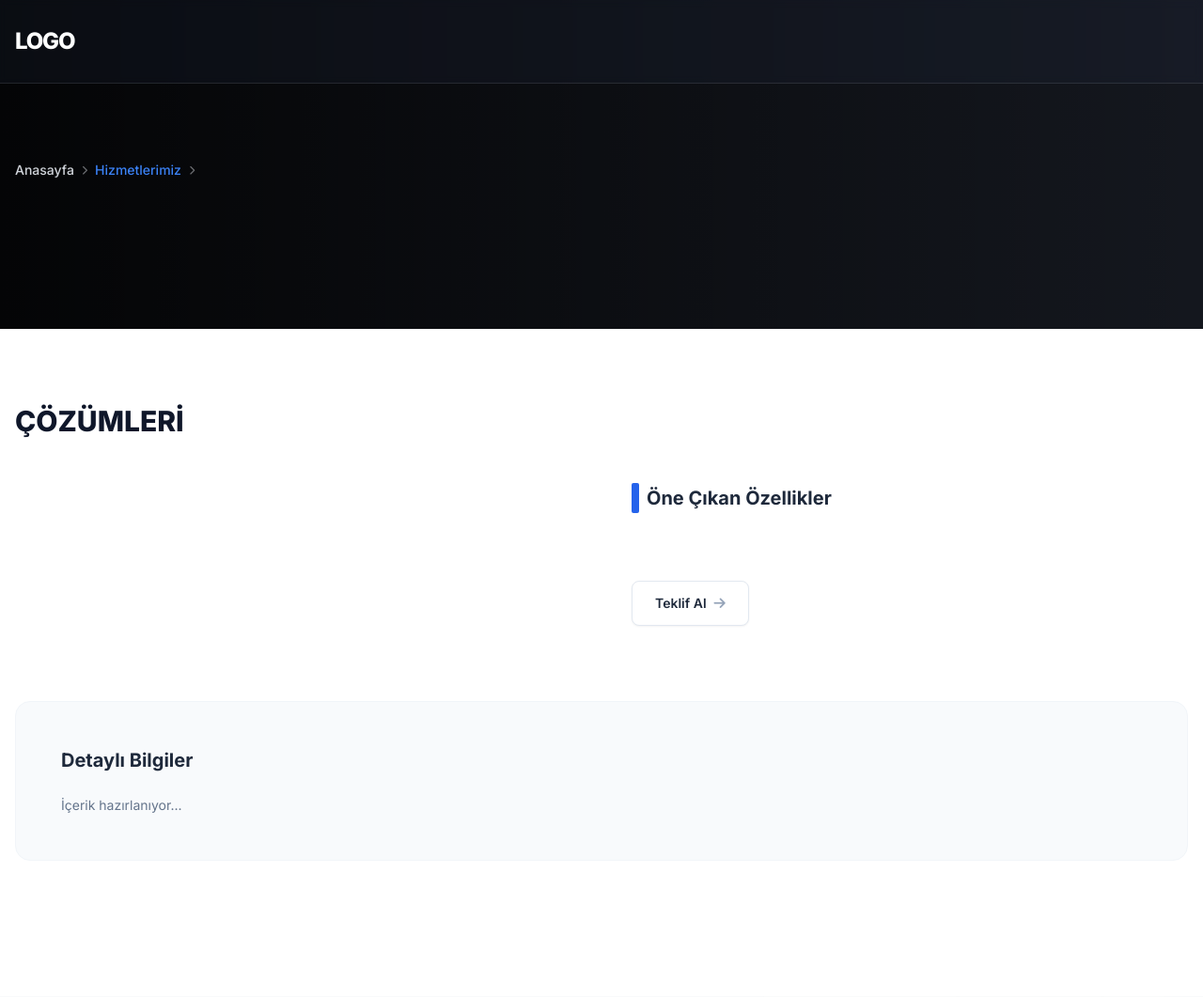
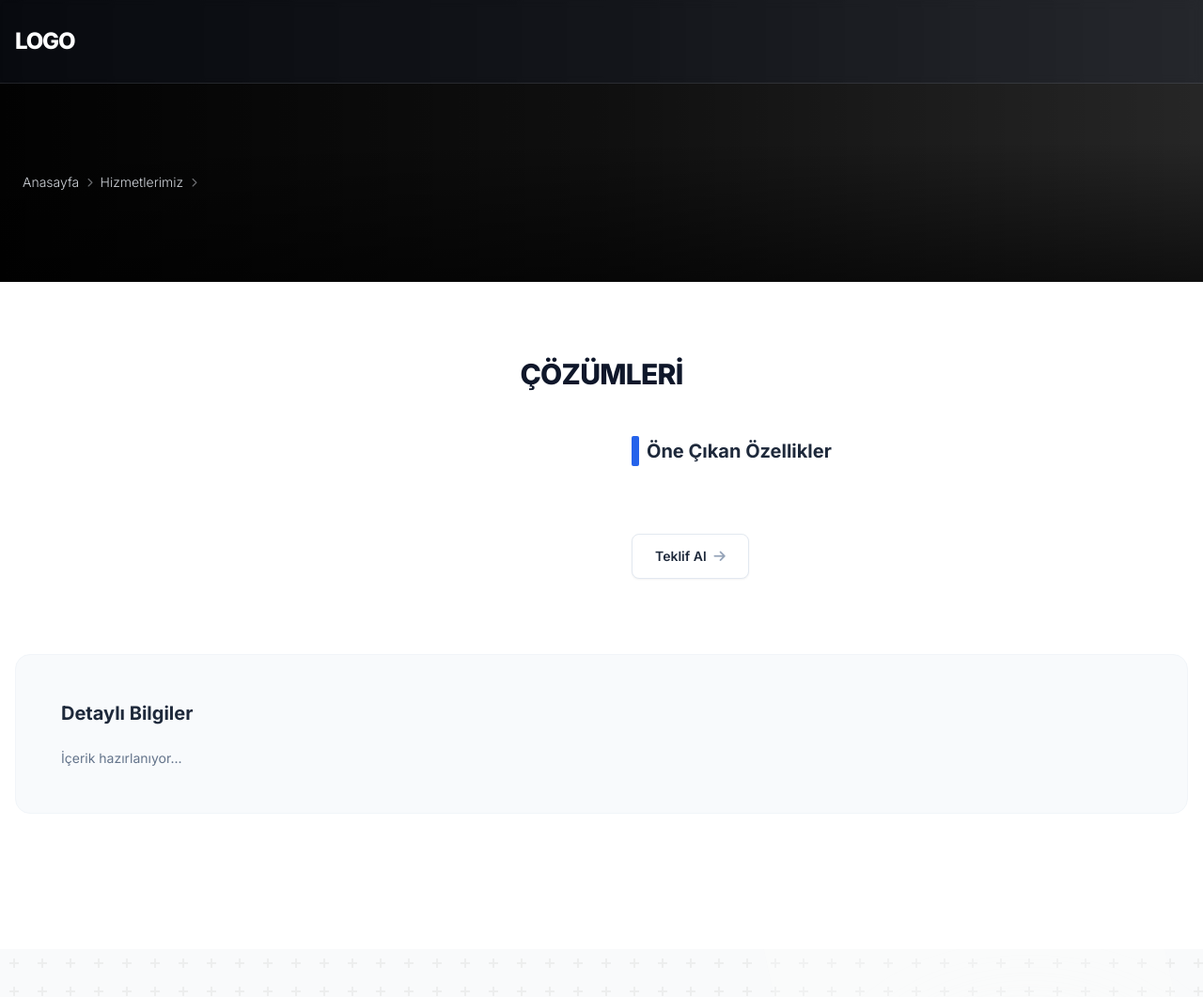
Before and after one commit to gokayeren/ekosan_project, a Flask app: template app/templates/service_detail.html in a window 1280 px wide. Shown: the top 1061 px of the page at 94% size. Run offline with Flask 3, Linux system fonts and the light colour scheme; the template is opened without the code that fills it, so the values that code supplies are empty; some libraries are stand-ins or nearby versions.

Commit message:
servicefix

```diff
--- a/app/templates/service_detail.html
+++ b/app/templates/service_detail.html
@@ -5,32 +5,43 @@
 
 {% block content %}
 
-<div class="relative w-full h-[250px] lg:h-[350px] bg-neutral-900 overflow-hidden">
+<div class="relative w-full h-[200px] lg:h-[300px] bg-neutral-900 overflow-hidden font-sans group">
+
     <div class="absolute inset-0 z-0">
         {% if service.detail_image_path %}
             <img src="{{ url_for('static', filename='uploads/' + service.detail_image_path) }}"
-                 class="w-full h-full object-cover opacity-40" alt="{{ service.title }}">
+                 class="w-full h-full object-cover animate-hero-slow"
+                 alt="{{ service.title }}">
         {% elif service.image_path %}
             <img src="{{ url_for('static', filename='uploads/' + service.image_path) }}"
-                 class="w-full h-full object-cover opacity-40 blur-sm" alt="{{ service.title }}">
+                 class="w-full h-full object-cover animate-hero-slow blur-sm"
+                 alt="{{ service.title }}">
         {% else %}
-            <div class="w-full h-full bg-slate-900 opacity-40"></div>
+            <div class="w-full h-full bg-neutral-800"></div>
         {% endif %}
     </div>
 
-    <div class="absolute inset-0 bg-gradient-to-r from-black/80 via-black/40 to-transparent z-10"></div>
+    <div class="absolute inset-0 z-10 hero-pattern-bold pointer-events-none opacity-20"></div>
+    <div class="absolute inset-0 z-10 bg-gradient-to-r from-black/95 via-black/60 to-transparent pointer-events-none"></div>
+    <div class="absolute inset-0 z-10 bg-gradient-to-t from-black/60 via-transparent to-transparent pointer-events-none"></div>
 
-    <div class="relative z-20 container mx-auto px-4 h-full flex flex-col justify-center items-start text-left">
-        <h1 class="text-3xl md:text-5xl font-black text-white tracking-tight mb-3 uppercase drop-shadow-lg">
-            {{ service.title }}
-        </h1>
+    <div class="relative z-20 container mx-auto px-6 max-w-7xl h-full flex flex-col justify-center">
+        <div class="w-full max-w-3xl mt-16 md:mt-20">
 
-        <div class="flex items-center gap-2 text-xs md:text-sm font-medium text-gray-300">
-            <a href="{{ url_for('main.index') }}" class="hover:text-blue-500 transition-colors">Anasayfa</a>
-            <i class="fa fa-chevron-right text-[10px] opacity-50"></i>
-            <span class="text-blue-500">Hizmetlerimiz</span>
-            <i class="fa fa-chevron-right text-[10px] opacity-50"></i>
-            <span class="text-white opacity-80">{{ service.title }}</span>
+            <div class="text-left">
+                <h1 class="text-2xl md:text-4xl font-black text-white leading-[1.1] drop-shadow-lg tracking-tight mb-2 uppercase">
+                    {{ service.title }}
+                </h1>
+
+                <div class="flex items-center gap-2 text-xs md:text-sm font-light text-gray-300">
+                    <a href="{{ url_for('main.index') }}" class="hover:text-blue-500 transition-colors">Anasayfa</a>
+                    <i class="fa fa-chevron-right text-[10px] opacity-50"></i>
+                    <span class="cursor-default hover:text-blue-500 transition-colors">Hizmetlerimiz</span>
+                    <i class="fa fa-chevron-right text-[10px] opacity-50"></i>
+                    <span class="text-white font-medium">{{ service.title }}</span>
+                </div>
+            </div>
+
         </div>
     </div>
 </div>
@@ -38,12 +49,12 @@
 <section class="py-12 lg:py-20 bg-white relative">
     <div class="container mx-auto px-4 max-w-7xl">
 
-        <div class="max-w-4xl mb-12 space-y-3">
-            <h2 class="text-2xl md:text-3xl font-black text-slate-900 uppercase leading-tight">
+        <div class="text-center max-w-3xl mx-auto mb-12 space-y-2">
+            <h2 class="text-2xl md:text-3xl font-black text-slate-900 uppercase tracking-tight">
                 <span class="text-blue-600">{{ service.title }}</span> ÇÖZÜMLERİ
             </h2>
             {% if service.subtitle %}
-            <p class="text-slate-500 font-medium text-base md:text-lg leading-relaxed">
+            <p class="text-slate-500 font-medium text-sm md:text-base leading-relaxed px-4">
                 {{ service.subtitle }}
             </p>
             {% endif %}
```
